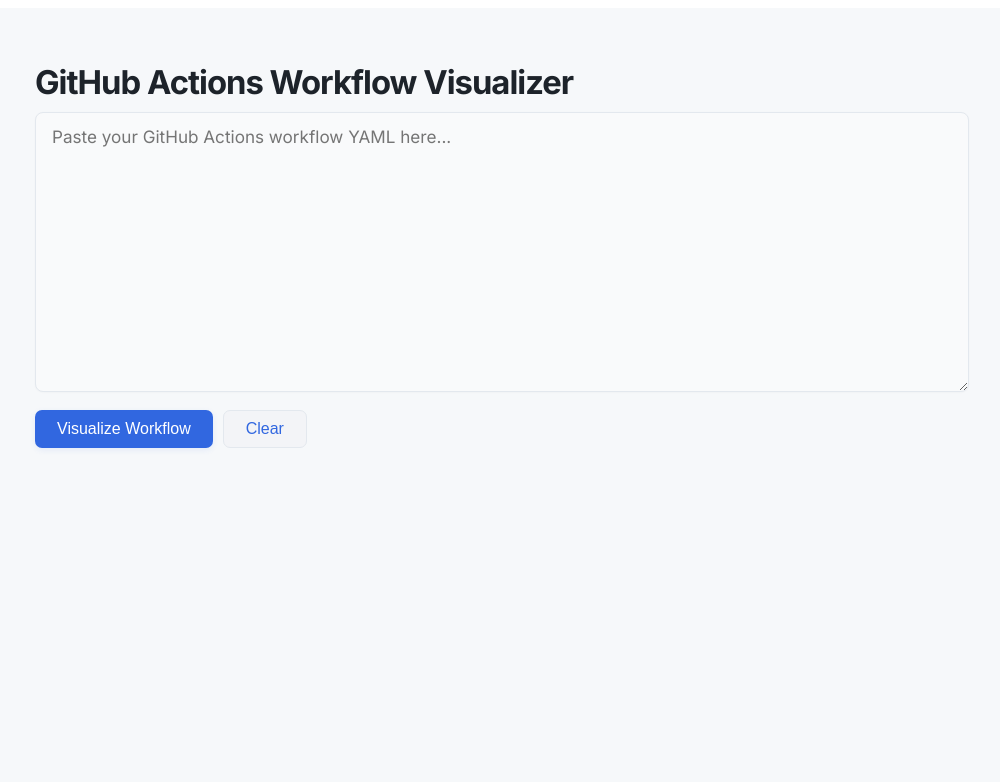
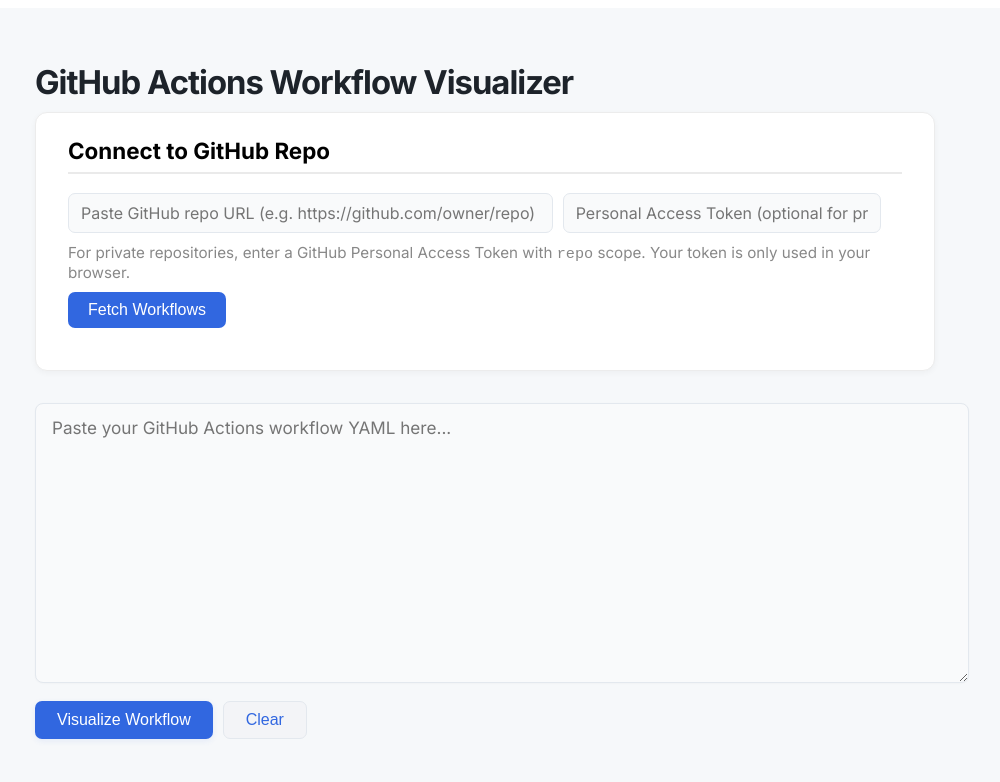
Before and after one commit to jayat-ab/gha-workflow-visualizer, a Next.js app: page / in a window 1280 px wide. Shown: the top 782 px of the page, without its empty margins (155-1155 px from the left). Built offline with nearby package versions, Linux system fonts and the light colour scheme.

Commit message:
Feature to add a github repo URL and personal token

```diff
--- a/pages/index.tsx
+++ b/pages/index.tsx
@@ -141,11 +141,209 @@
   );
 }
 
+// --------- Connect to GitHub Repo (Public or Token) ---------
+function RepoWorkflowSection({
+  onWorkflowLoaded,
+}: {
+  onWorkflowLoaded: (yaml: string) => void;
+}) {
+  const [repoUrl, setRepoUrl] = useState("");
+  const [token, setToken] = useState("");
+  const [workflows, setWorkflows] = useState<{ name: string; path: string }[]>([]);
+  const [selectedWorkflow, setSelectedWorkflow] = useState<string>("");
+  const [loading, setLoading] = useState(false);
+  const [error, setError] = useState<string>("");
+
+  function parseRepoInfo(url: string) {
+    // Remove .git if present
+    url = url.replace(/\.git$/, "");
+    const match = url.match(/github\.com[:\/]([^\/]+)\/([^\/]+)(\/)?/i);
+    if (!match) return null;
+    return { owner: match[1], repo: match[2] };
+  }
+
+  async function handleFetchWorkflows() {
+    setError("");
+    setWorkflows([]);
+    setSelectedWorkflow("");
+    const info = parseRepoInfo(repoUrl);
+    if (!info) {
+      setError("Invalid GitHub repository URL.");
+      return;
+    }
+    setLoading(true);
+    try {
+      const apiUrl = `https://api.github.com/repos/${info.owner}/${info.repo}/contents/.github/workflows`;
+      const headers: Record<string, string> = {};
+      if (token) headers['Authorization'] = `token ${token}`;
+      const resp = await fetch(apiUrl, { headers });
+      if (!resp.ok) throw new Error("Could not fetch workflows (repo may be private or have none)");
+      const files = await resp.json();
+      const ymls = files
+        .filter((f: any) =>
+          (f.type === "file") &&
+          (f.name.endsWith(".yml") || f.name.endsWith(".yaml"))
+        )
+        .map((f: any) => ({ name: f.name, path: f.path }));
+      if (ymls.length === 0) throw new Error("No workflow files found in this repo.");
+      setWorkflows(ymls);
+    } catch (err: any) {
+      setError(err.message || "Unknown error fetching workflows.");
+    } finally {
+      setLoading(false);
+    }
+  }
+
+  async function handleLoadSelectedWorkflow() {
+    setError("");
+    const info = parseRepoInfo(repoUrl);
+    if (!info || !selectedWorkflow) {
+      setError("Invalid repo or workflow selection.");
+      return;
+    }
+    setLoading(true);
+    try {
+      const apiUrl = `https://api.github.com/repos/${info.owner}/${info.repo}/contents/${selectedWorkflow}`;
+      const headers: Record<string, string> = {};
+      if (token) headers['Authorization'] = `token ${token}`;
+      const resp = await fetch(apiUrl, { headers });
+      if (!resp.ok) throw new Error("Could not fetch workflow file.");
+
+      let yaml: string;
+      const text = await resp.text();
+      try {
+        const file = JSON.parse(text);
+        if (!file.content) throw new Error("Workflow file has no content.");
+        yaml = atob(file.content.replace(/\n/g, ""));
+      } catch (err) {
+        yaml = text;
+      }
+      onWorkflowLoaded(yaml);
+    } catch (err: any) {
+      setError(err.message || "Unknown error loading workflow.");
+    } finally {
+      setLoading(false);
+    }
+  }
+
+  return (
+    <section
+      style={{
+        background: "#fff",
+        borderRadius: 12,
+        boxShadow: "0 2px 6px rgba(0,0,0,0.04)",
+        padding: "24px 32px",
+        marginBottom: 32,
+        border: "1px solid #ececec",
+      }}
+    >
+      <h2 style={{ marginTop: 0, fontSize: "1.4rem", borderBottom: "2px solid #eaeaea", paddingBottom: 8 }}>
+        Connect to GitHub Repo
+      </h2>
+      <div style={{ marginBottom: 10 }}>
+        <input
+          type="text"
+          value={repoUrl}
+          onChange={e => setRepoUrl(e.target.value)}
+          placeholder="Paste GitHub repo URL (e.g. https://github.com/owner/repo)"
+          style={{
+            width: "55%",
+            padding: "9px 12px",
+            fontSize: "1rem",
+            borderRadius: 7,
+            border: "1px solid #e3e8ee",
+            background: "#f9fafb",
+            marginRight: 10,
+            fontFamily: "inherit"
+          }}
+        />
+        <input
+          type="password"
+          value={token}
+          onChange={e => setToken(e.target.value)}
+          placeholder="Personal Access Token (optional for private repos)"
+          style={{
+            width: "35%",
+            padding: "9px 12px",
+            fontSize: "1rem",
+            borderRadius: 7,
+            border: "1px solid #e3e8ee",
+            background: "#f9fafb",
+            fontFamily: "inherit"
+          }}
+        />
+      </div>
+      <div style={{ fontSize: "0.95rem", color: "#888", marginBottom: 10 }}>
+        For private repositories, enter a GitHub Personal Access Token with <code>repo</code> scope. Your token is only used in your browser.
+      </div>
+      <div style={{ marginBottom: 18 }}>
+        <button
+          onClick={handleFetchWorkflows}
+          disabled={loading}
+          style={{
+            padding: "9px 20px",
+            fontWeight: 500,
+            fontSize: "1rem",
+            background: "#3167e0",
+            color: "#fff",
+            border: "none",
+            borderRadius: 7,
+            cursor: "pointer"
+          }}
+        >
+          {loading ? "Loading..." : "Fetch Workflows"}
+        </button>
+      </div>
+      {error && <div style={{ color: "#c00", marginBottom: 14 }}>{error}</div>}
+      {workflows.length > 0 && (
+        <div style={{ marginBottom: 14 }}>
+          <label style={{ fontWeight: 500, marginRight: 8 }}>Select Workflow File:</label>
+          <select
+            value={selectedWorkflow}
+            onChange={e => setSelectedWorkflow(e.target.value)}
+            style={{
+              padding: "8px 12px",
+              fontSize: "1rem",
+              borderRadius: 7,
+              border: "1px solid #e3e8ee",
+              background: "#f9fafb",
+              fontFamily: "inherit",
+              marginRight: 10,
+            }}
+          >
+            <option value="">-- Choose --</option>
+            {workflows.map(f => (
+              <option key={f.path} value={f.path}>{f.name}</option>
+            ))}
+          </select>
+          <button
+            onClick={handleLoadSelectedWorkflow}
+            disabled={loading || !selectedWorkflow}
+            style={{
+              padding: "8px 16px",
+              fontWeight: 500,
+              fontSize: "1rem",
+              background: "#1ca772",
+              color: "#fff",
+              border: "none",
+              borderRadius: 7,
+              cursor: "pointer"
+            }}
+          >
+            {loading ? "Loading..." : "Load Selected Workflow"}
+          </button>
+        </div>
+      )}
+    </section>
+  );
+}
+
 export default function Home() {
   const [yamlInput, setYamlInput] = useState("");
   const [diagram, setDiagram] = useState("");
   const [jobSteps, setJobSteps] = useState<JobSteps[]>([]);
   const [triggers, setTriggers] = useState<TriggerDetail[]>([]);
+  const [error, setError] = useState<string>("");
 
   function handleYamlChange(e: React.ChangeEvent<HTMLTextAreaElement>) {
     setYamlInput(e.target.value);
@@ -155,13 +353,20 @@
     try {
       const workflow = YAML.load(yamlInput);
       const graph = generateMermaid(workflow);
+      if (graph.startsWith("graph ")) {
         setDiagram(graph);
+        setError("");
+      } else {
+        setDiagram("");
+        setError("Could not visualize workflow: Invalid or missing jobs section in YAML.");
+      }
       setJobSteps(extractJobSteps(workflow));
       setTriggers(extractTriggers(workflow));
-    } catch (err) {
-      setDiagram("%% Error parsing YAML");
+    } catch (err: any) {
+      setDiagram("");
       setJobSteps([]);
       setTriggers([]);
+      setError("Error parsing YAML: " + (err?.message ?? "Unknown error"));
     }
   }
 
@@ -170,6 +375,15 @@
     setDiagram("");
     setJobSteps([]);
     setTriggers([]);
+    setError("");
+  }
+
+  function handleWorkflowLoaded(yaml: string) {
+    setYamlInput(yaml);
+    setDiagram("");
+    setJobSteps([]);
+    setTriggers([]);
+    setError("");
   }
 
   return (
@@ -199,6 +413,7 @@
           }}>
             GitHub Actions Workflow Visualizer
           </h1>
+          <RepoWorkflowSection onWorkflowLoaded={handleWorkflowLoaded} />
           <textarea
             value={yamlInput}
             onChange={handleYamlChange}
@@ -251,7 +466,20 @@
             </button>
           </div>
           <div style={{ marginTop: 8 }}>
-            {triggers.length > 0 && <TriggersList triggers={triggers} />}
+            {error && (
+              <section
+                style={{
+                  color: "#c00",
+                  background: "#fff8f8",
+                  borderRadius: 8,
+                  padding: 16,
+                  marginBottom: 24,
+                  border: "1px solid #ffbaba",
+                }}
+              >
+                <strong>{error}</strong>
+              </section>
+            )}
             {diagram && (
               <section
                 style={{
@@ -285,7 +513,7 @@
 }
 
 function generateMermaid(workflow: any): string {
-  if (!workflow || !workflow.jobs) return "%% Invalid workflow";
+  if (!workflow || !workflow.jobs || Object.keys(workflow.jobs).length === 0) return "";
   let graph = "graph TD\n";
   for (const [jobName, jobDefRaw] of Object.entries(workflow.jobs)) {
     const jobDef = jobDefRaw as { needs?: string | string[] };
```
Lines whose indentation alone changed are shown as unchanged.
